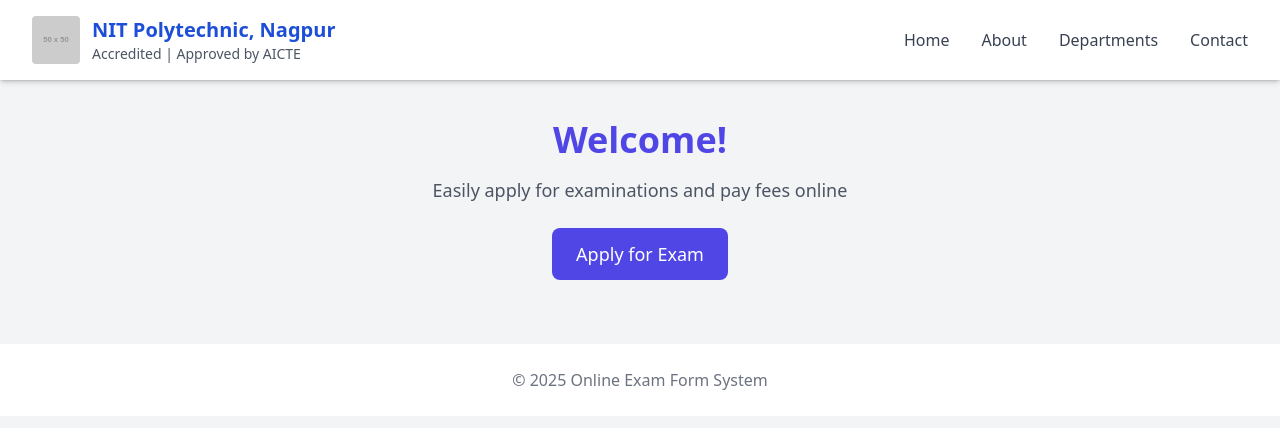
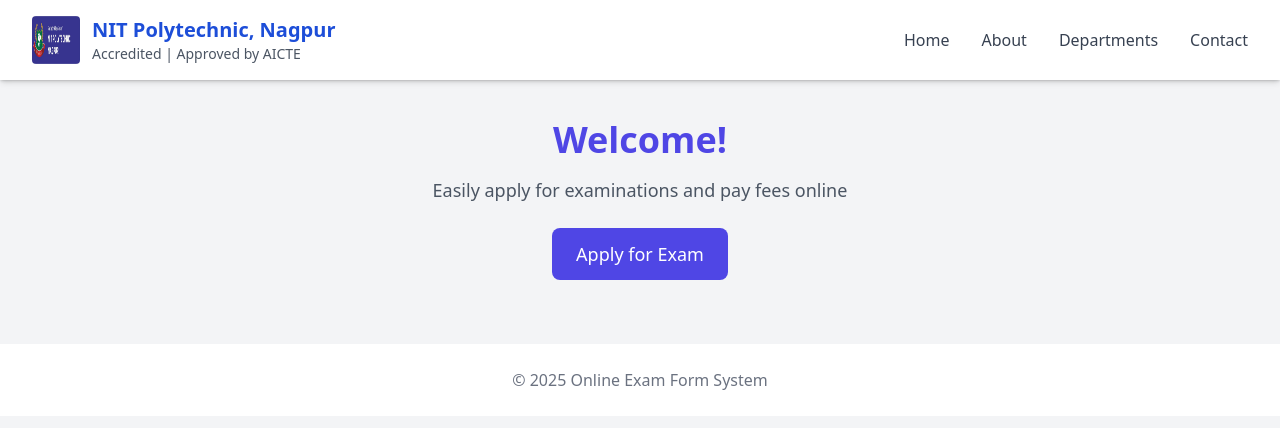
Before and after one commit to praharsh-tech/samiksha, a plain HTML site: page index.html in a window 1280 px wide. Drawn offline with nearby package versions, Linux system fonts and the light colour scheme; placeholder pictures from the web are drawn by us.

Commit message:
updated some files

```diff
--- a/index.html
+++ b/index.html
@@ -16,7 +16,7 @@
      <!-- ✅ TOP NAVBAR -->
   <nav class="bg-white shadow-md py-4 px-8 flex justify-between items-center">
     <div class="flex items-center gap-3">
-      <img src="https://via.placeholder.com/50" class="w-12 h-12 rounded" />
+      <img src="/Logo-Poly-NIT--1024x248.jpg" class="w-12 h-12 rounded" />
       <div>
         <h1 class="text-xl font-semibold text-blue-700">NIT Polytechnic, Nagpur</h1>
         <p class="text-sm text-gray-600">Accredited | Approved by AICTE</p>
```
Also changed, not shown: Logo-Poly-NIT--1024x248.jpg (added).
